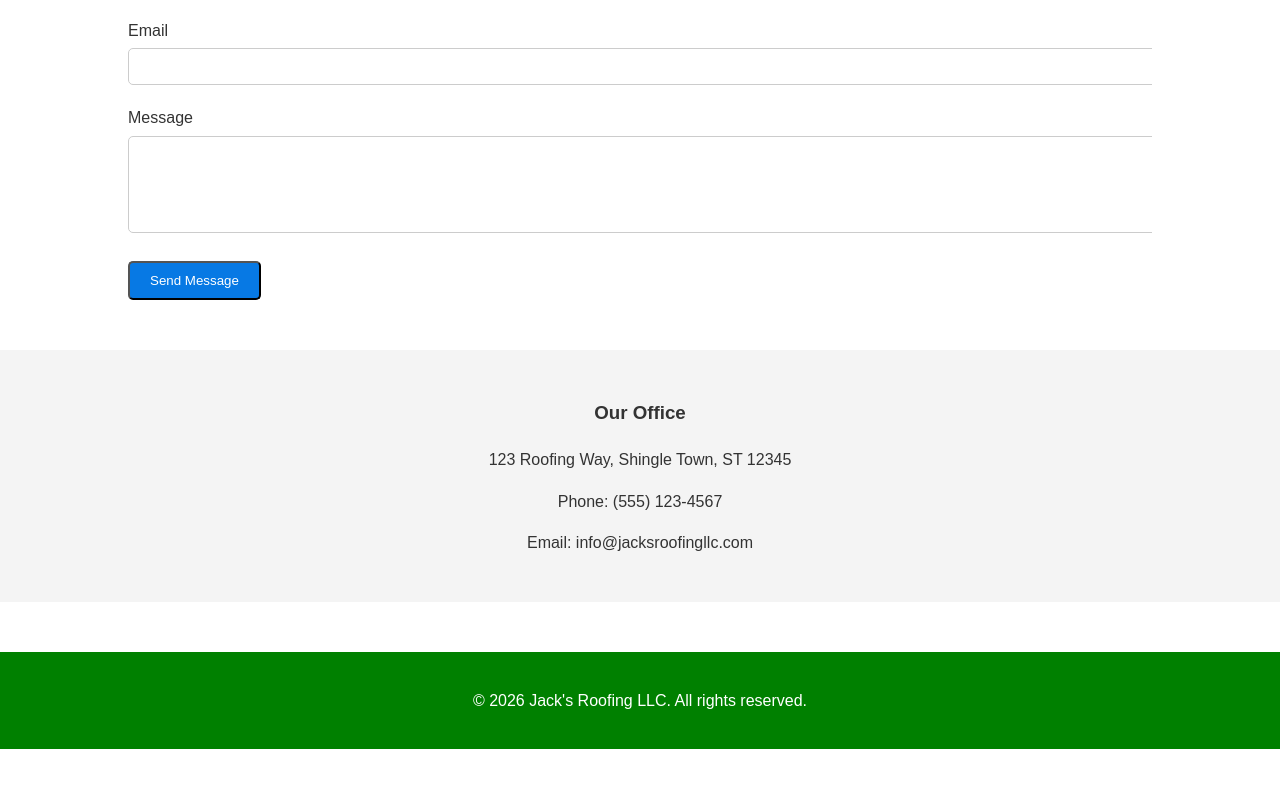
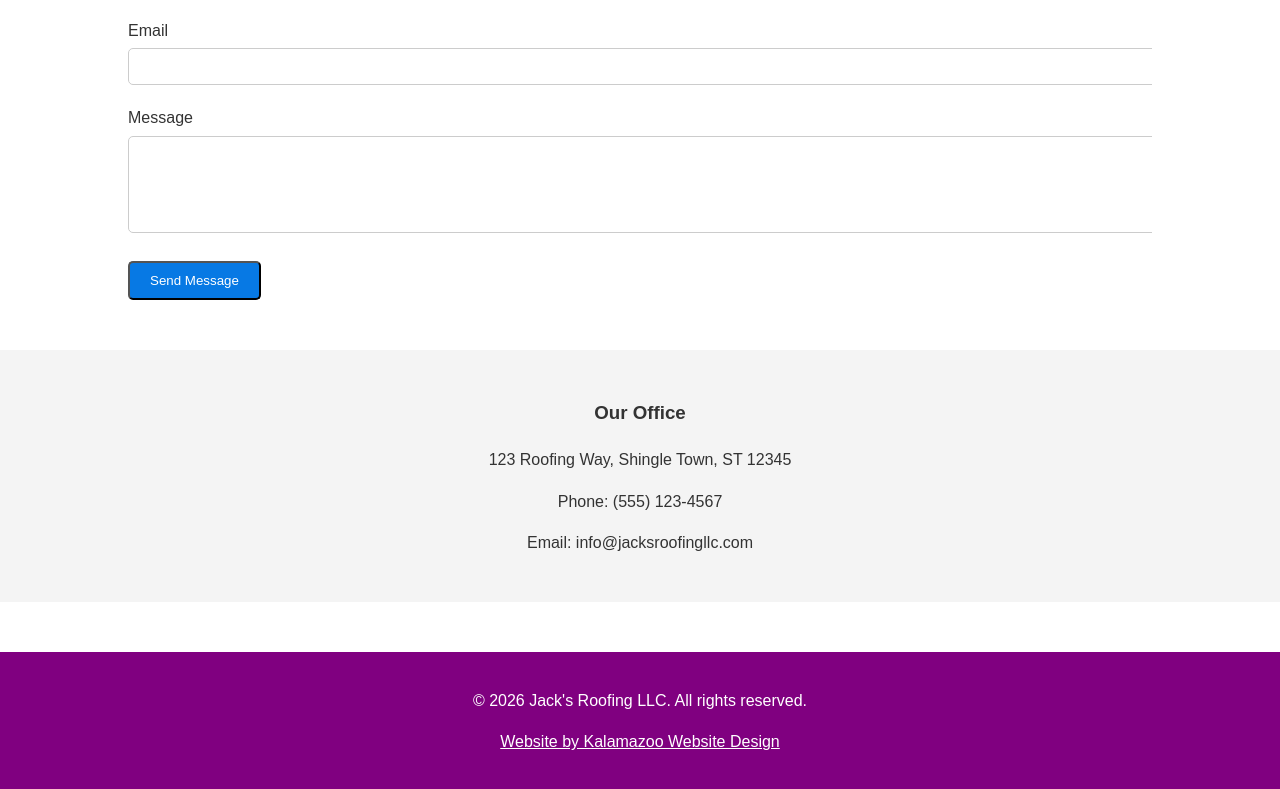
Before and after one commit to GetLaunchedAi/jacks-roofing-llc, a plain HTML site: page contact.html in a window 1280 px wide. Shown: the part 602-1391 px from the top of the page. Before the commit the page ends 1351 px from the top, so only its background shows below. Drawn offline with Linux system fonts and the light colour scheme.

Commit message:
task: [86b81wnvk] Change footer to purple and add link to kalamazoowebsitedesign.com

```diff
--- a/contact.html
+++ b/contact.html
@@ -61,6 +61,7 @@
     <footer>
         <div class="container">
             <p>&copy; 2026 Jack's Roofing LLC. All rights reserved.</p>
+            <p><a href="https://kalamazoowebsitedesign.com" style="color: #fff; text-decoration: underline;">Website by Kalamazoo Website Design</a></p>
         </div>
     </footer>
 </body>
--- a/styles.css
+++ b/styles.css
@@ -145,7 +145,7 @@ section.content {
 
 /* Footer */
 footer {
-    background: green;
+    background: purple;
     color: #fff;
     text-align: center;
     padding: 20px 0;
```
Also changed, not shown: about.html (+1 -0 lines), index.html (+1 -0 lines).
